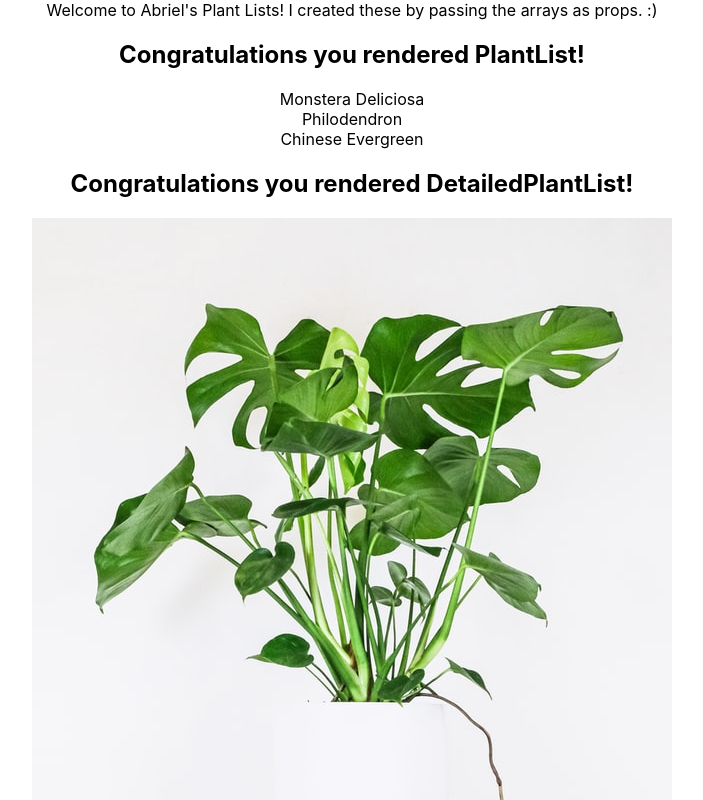
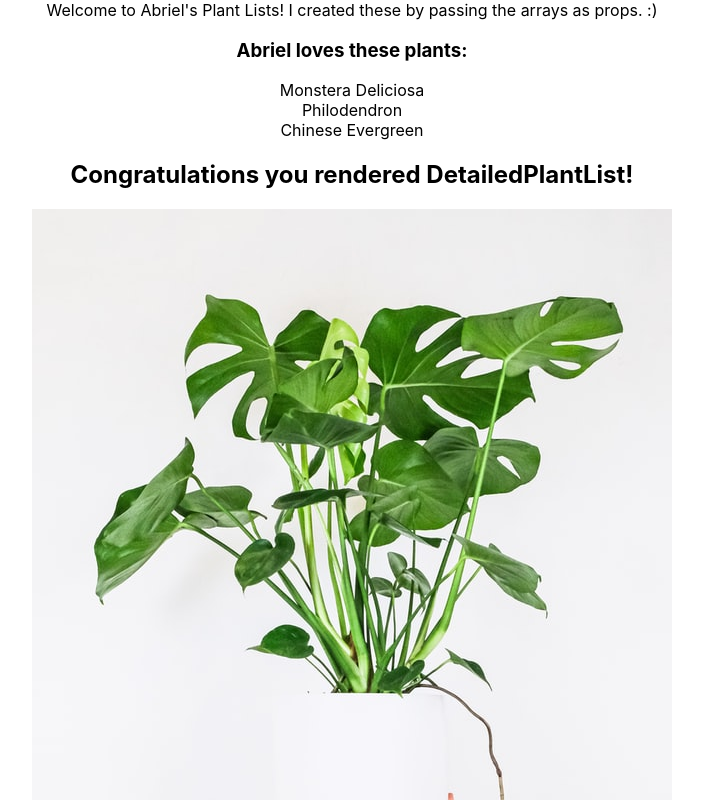
Before and after one commit to abrielcleaver/spotlight1-react-display-a-list-practice, a React (Create React App) app: page / in a window 1280 px wide. Shown: the top 800 px of the page, without its empty margins (288-991 px from the left). Built offline with nearby package versions, Linux system fonts and the light colour scheme.

Commit message:
Update message shown for the first list to be more personalized

```diff
--- a/src/PlantList/PlantList.js
+++ b/src/PlantList/PlantList.js
@@ -2,7 +2,7 @@ import PlantItem from './PlantItem';
 
 export default function PlantList(props) {
   return <div className="plant-list">
-    <h2>Congratulations you rendered PlantList!</h2>
+    <h3>Abriel loves these plants:</h3>
     {props.plant.map((plant, i) =>
       <PlantItem
         key={`${plant}-${i}`}
```
